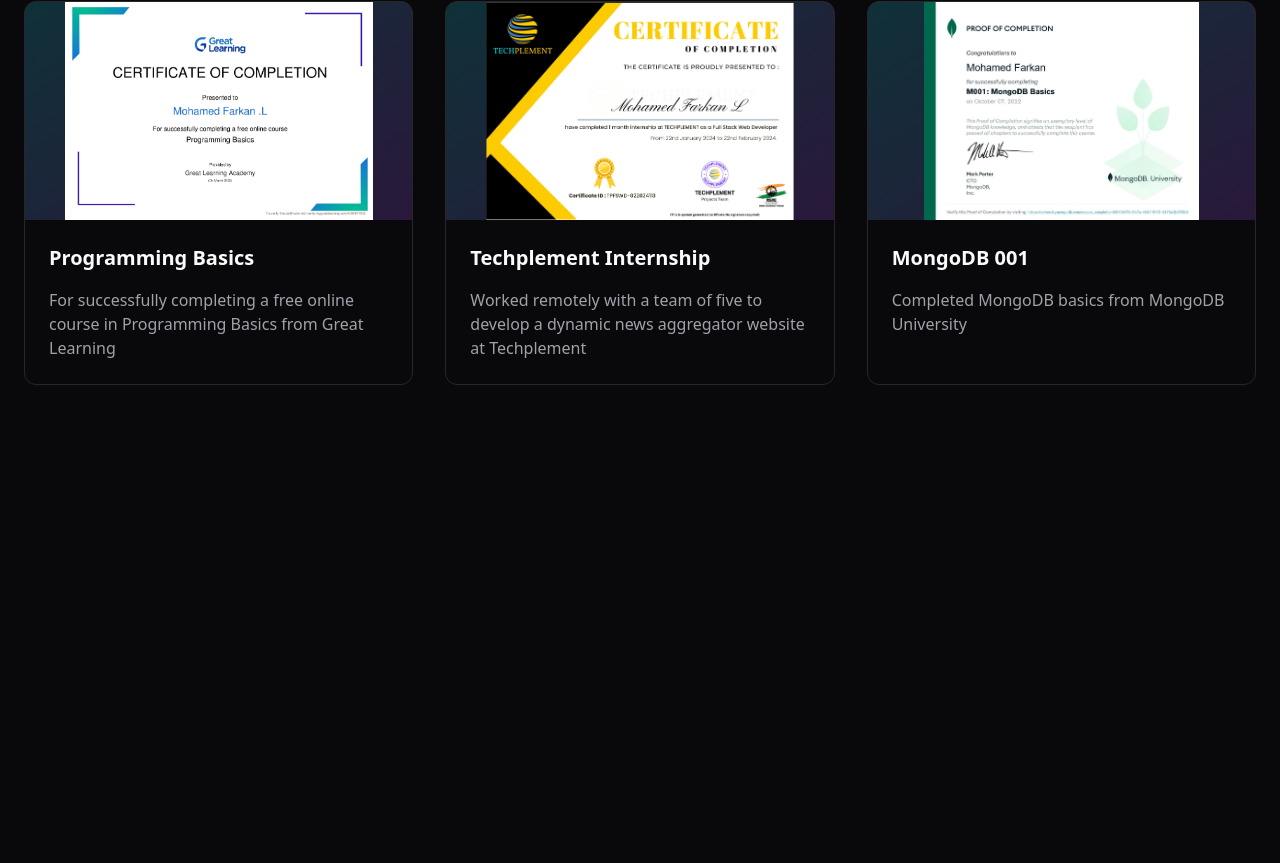
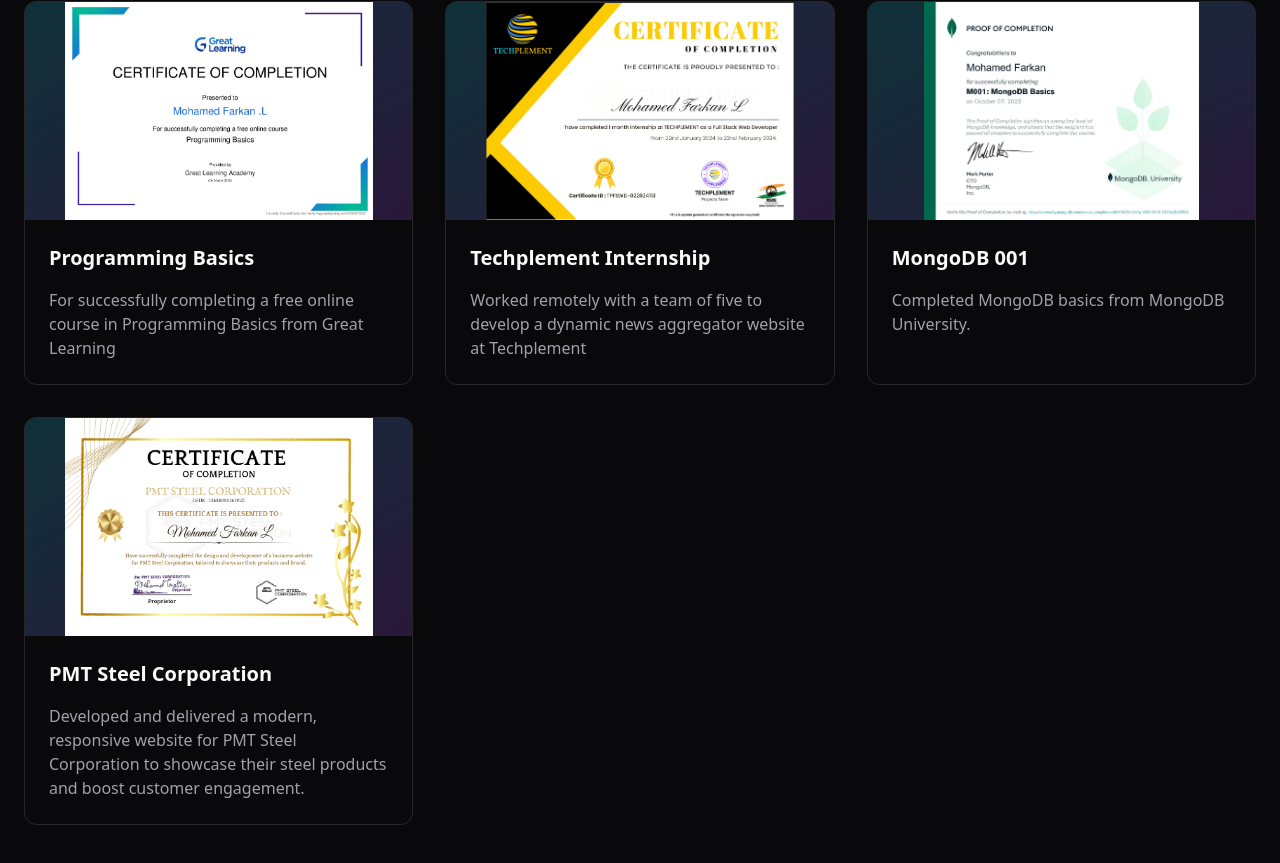
Before and after one commit to MohamedFarkan/Farkan-Personal-Portfolio_001, a React (Vite) app: page /certifications in a window 1280 px wide. Shown: the part 239-1102 px from the top of the page. Before the commit the page ends 800 px from the top, so only its background shows below. Built offline with nearby package versions, Linux system fonts and the light colour scheme.

Commit message:
Added another certificate

```diff
--- a/src/pages/Certifications.jsx
+++ b/src/pages/Certifications.jsx
@@ -22,9 +22,16 @@
     },
     {
       title: "MongoDB 001",
-      description: "Completed MongoDB basics from MongoDB University",
+      description: "Completed MongoDB basics from MongoDB University.",
 
       image: "/public/assets/certificate-3.png",
+    },
+    {
+      title: "PMT Steel Corporation",
+      description:
+        "Developed and delivered a modern, responsive website for PMT Steel Corporation to showcase their steel products and boost customer engagement.",
+
+      image: "/public/assets/certificate-4.jpg",
     },
   ];
 
```
Also changed, not shown: public/assets/certificate-4.jpg (added).
